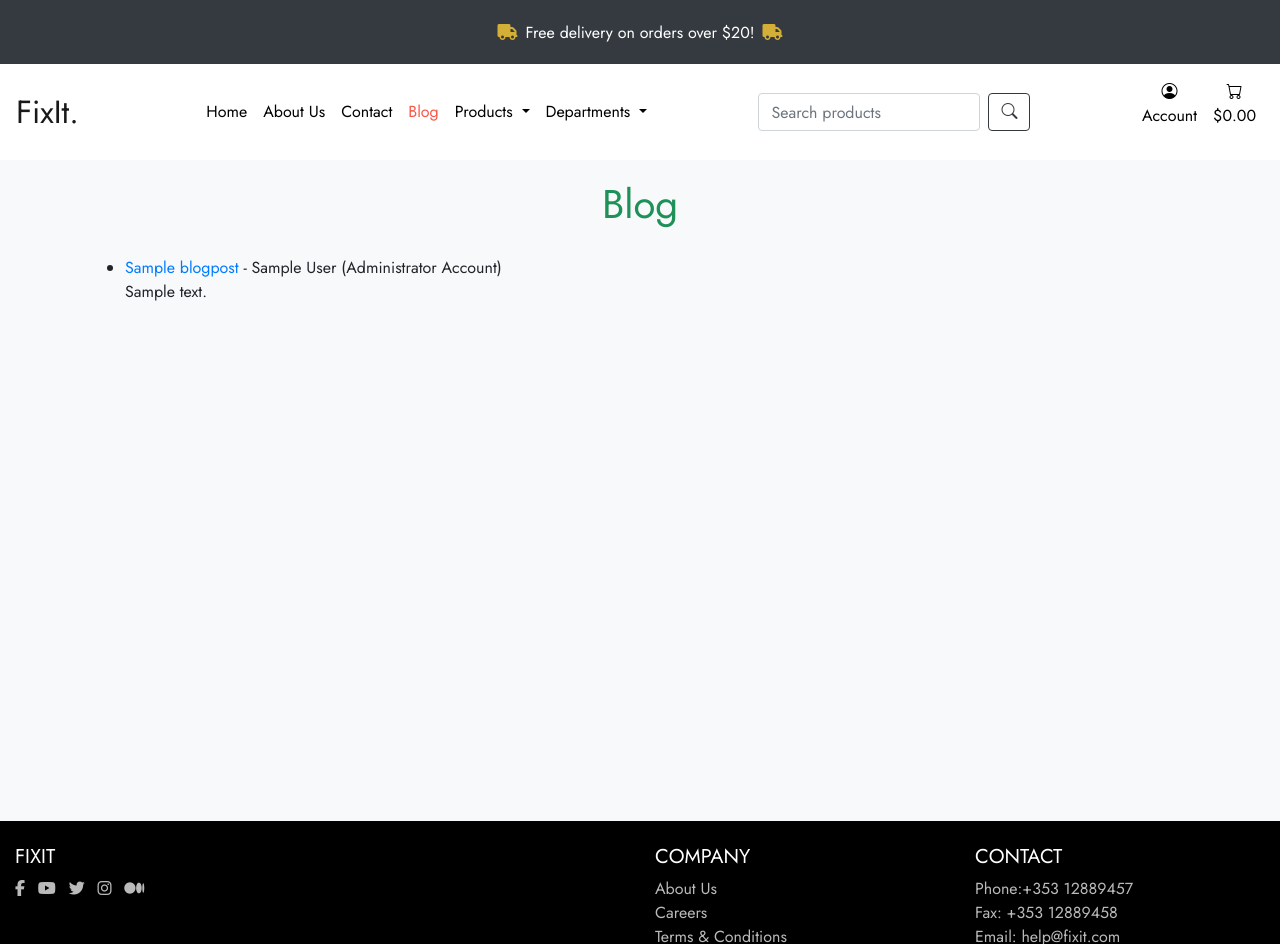
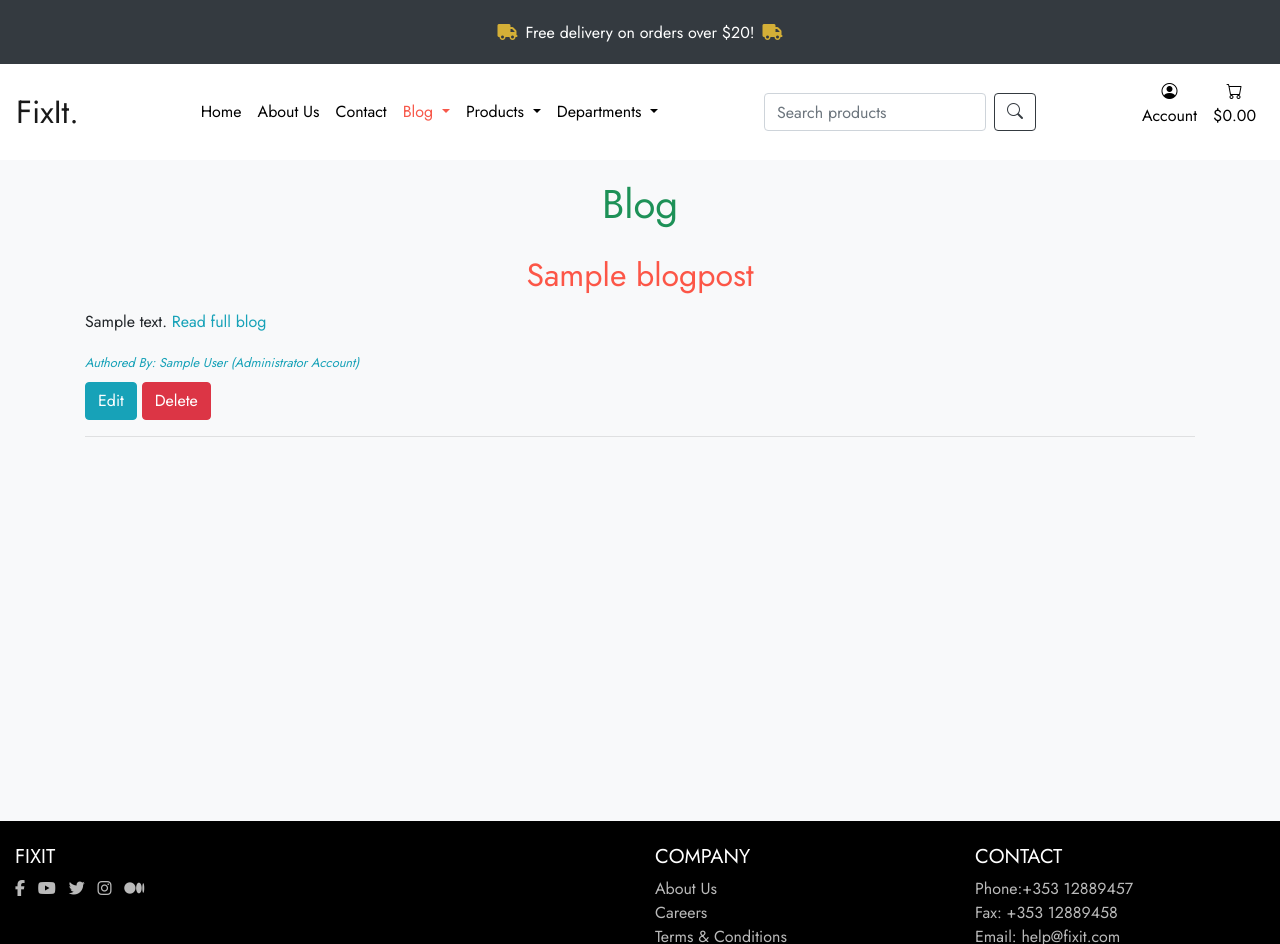
Before and after one commit to seamusmacg/fixit_v1, a Django app: page /blog/ in a window 1280 px wide. Run offline with Django 3.2, Linux system fonts and the light colour scheme; a user stored in the database is signed in; tables that the repository leaves empty hold one stand-in row (values such as "Sample post"); some libraries are stand-ins or nearby versions.

Commit message:
Add blog styling and additional html elements

```diff
--- a/blog/templates/blog/blog.html
+++ b/blog/templates/blog/blog.html
@@ -3,21 +3,65 @@
 
 
 {% block content %}
-<!-- Contact Form Section -->
+<!-- Blog Section -->
 <section class="bg-light">
     <div class="container">
         <h1 class="text-center contact-heading">Blog</h1>
-        <ul>
-            {% for post in object_list %}
-            {% if post.author.first_name|length > 0 %}
-            <li><a href="{% url 'blog-detail' post.pk %}">{{ post.title }}</a> - {{ post.author.first_name }} {{ post.author.last_name }} (Administrator Account)<br />
-                {{ post.body }}</li>
-            {% else %}
-            <li><a href="{% url 'blog-detail' post.pk %}">{{ post.title }}</a> - {{ post.author|title }} <br />
-                {{ post.body }}</li>
+        {% for post in object_list %}
+        {% if post.author.first_name|length > 0 %}
+        <h2 class="text-center text-info pb-2"><a href="{% url 'blog-detail' post.pk %}"
+                class="contact-fields">{{ post.title }}</a></h2>
+        <p class="text-justify">{{ post.body|truncatewords:100 }} <a href="{% url 'blog-detail' post.pk %}"
+                class="text-info">Read full blog</a></p>
+        <small class="font-italic text-info">Authored By: {{ post.author.first_name }} {{ post.author.last_name }}
+            (Administrator Account)</small>
+        <div class="pt-2">
+            {% if request.user.is_superuser %}
+            <a class="btn btn-info" href="#" role="button">Edit</a>
+            <!-- Delete Button trigger modal -->
+            <button type="button" class="btn btn-danger" data-toggle="modal" data-target="#deleteModal">
+                Delete
+            </button>
+
+            <!-- Modal -->
+            <div class="modal fade" id="deleteModal" tabindex="-1" role="dialog" aria-labelledby="deleteModalLabel"
+                aria-hidden="true">
+                <div class="modal-dialog" role="document">
+                    <div class="modal-content">
+                        <div class="modal-header text-center d-block">
+                            <h5 class="modal-title" id="deleteModalLabel">Are you sure you want to delete?</h5>
+                            <button type="button" class="close" data-dismiss="modal" aria-label="Close">
+                                <span aria-hidden="true">&times;</span>
+                            </button>
+                        </div>
+                        <div class="modal-body text-center d-block font-italic">
+                            Note - this can't be reversed
+                        </div>
+                        <div class="modal-footer text-center d-block">
+                            <button type="button" class="btn btn-secondary" data-dismiss="modal">Close</button>
+                            <a class="btn btn-danger" href="#" role="button">Delete</a>
+                        </div>
+                    </div>
+                </div>
+            </div>
             {% endif %}
-            {% endfor %}
-        </ul>
+        </div>
+        <hr>
+        {% else %}
+        <h2 class="text-center"><a href="{% url 'blog-detail' post.pk %}" class="contact-fields">{{ post.title }}</a>
+        </h2> {{ post.author|title }}
+        <p class="text-justify">{{ post.body|truncatewords:100 }}<a href="{% url 'blog-detail' post.pk %}"
+                class="text-info">Read full blog</a></p>
+        <small class="font-italic text-info">Authored By: {{ post.author|title }} </small>
+        <div class="pt-2">
+            {% if request.user.is_superuser %}
+            <a class="btn btn-info" href="#" role="button">Edit</a>
+            <a class="btn btn-danger" href="#" role="button">Remove</a>
+            {% endif %}
+        </div>
+        <hr>
+        {% endif %}
+        {% endfor %}
     </div>
 </section>
 {% endblock %}
--- a/fixit/settings.py
+++ b/fixit/settings.py
@@ -21,7 +21,7 @@ BASE_DIR = Path(__file__).resolve().parent.parent
 # See https://docs.djangoproject.com/en/3.2/howto/deployment/checklist/
 
 # SECURITY WARNING: keep the secret key used in production secret!
-SECRET_KEY = os.environ.get('SECRET_KEY', '')
+SECRET_KEY = os.environ.get('SECRET_KEY', 'm8mxi#5q5%mkh%05$wm0*(dhsg_c#^ky08x8_j4%cvar+!6be=')
 
 # SECURITY WARNING: don't run with debug turned on in production!
 # DEBUG = 'DEVELOPMENT' in os.environ
--- a/templates/base.html
+++ b/templates/base.html
@@ -94,9 +94,17 @@
                         <a class="nav-link {% if request.path == '/contact/' %}active-link{% endif %}"
                             href="{% url 'contact' %}">Contact</a>
                     </li>
-                    <li class="nav-item">
-                        <a class="nav-link {% if request.path == '/blog/' %}active-link{% endif %}"
-                            href="{% url 'blog' %}">Blog</a>
+                    <li class="nav-item dropdown">
+                        <a class="nav-link dropdown-toggle {% if '/blog/' in request.path %}active-link{% endif %}"
+                            href="#" id="navbarDropdown" role="button" data-toggle="dropdown" aria-haspopup="true"
+                            aria-expanded="false">
+                            Blog
+                        </a>
+                        <div class="dropdown-menu" aria-labelledby="navbarDropdown">
+                            <a class="dropdown-item" href="{% url 'blog' %}">All Blogs</a>
+                            <div class="dropdown-divider"></div>
+                            <a class="dropdown-item" href="#">Write Blog</a>
+                        </div>
                     </li>
                     <li class="nav-item dropdown">
                         <a class="nav-link dropdown-toggle {% if request.get_full_path == '/products/' %}active-link{% endif %}"
@@ -214,7 +222,9 @@
     {% block postloadjs %}
     <script>
         $(document).ready(function () {
-            $('.toast').toast({ delay: 3000});
+            $('.toast').toast({
+                delay: 3000
+            });
             $('.toast').toast('show');
         });
     </script>
```
Also changed, not shown: blog/templates/blog/blog_detail.html (+36 -3 lines).
